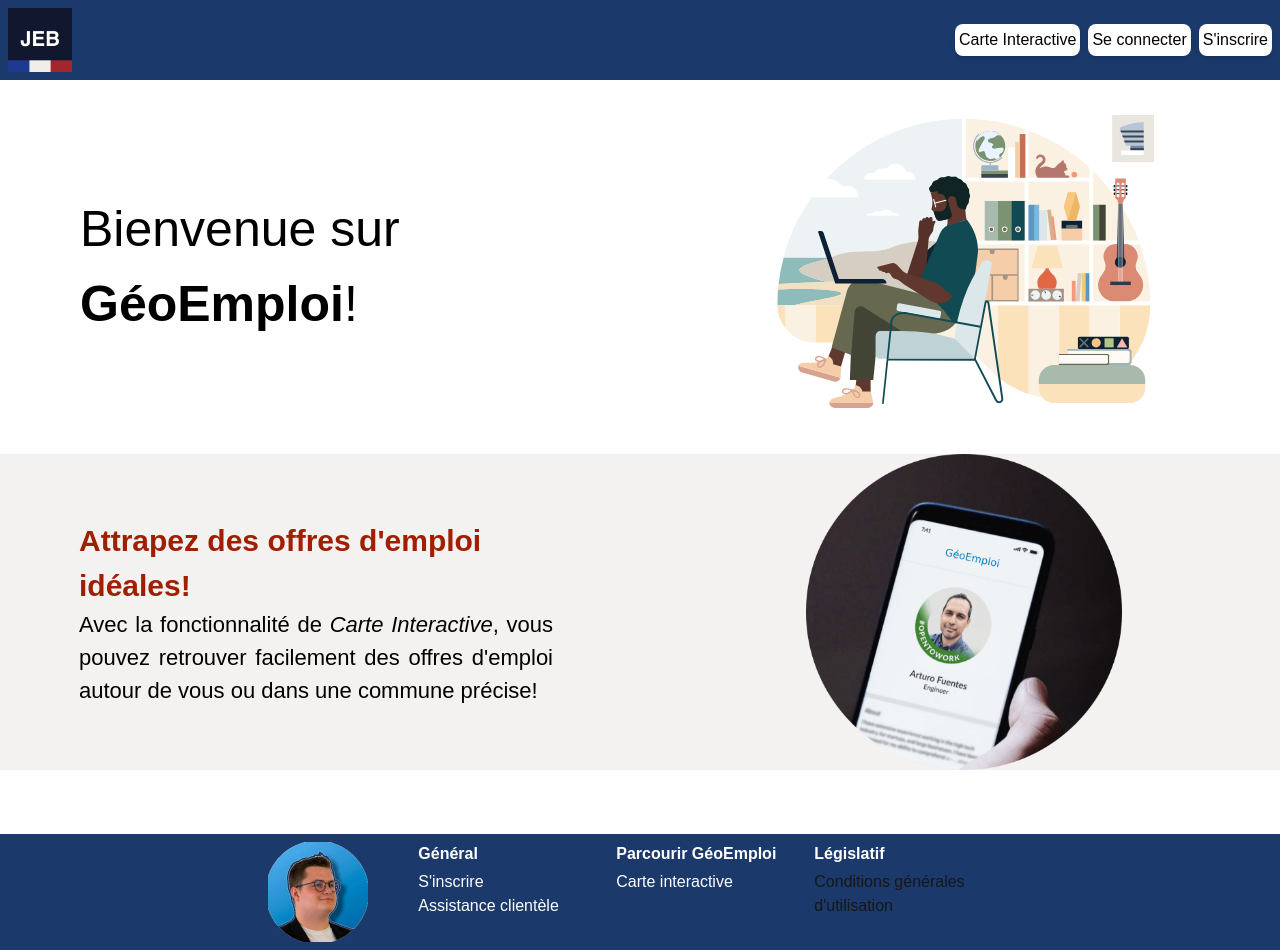
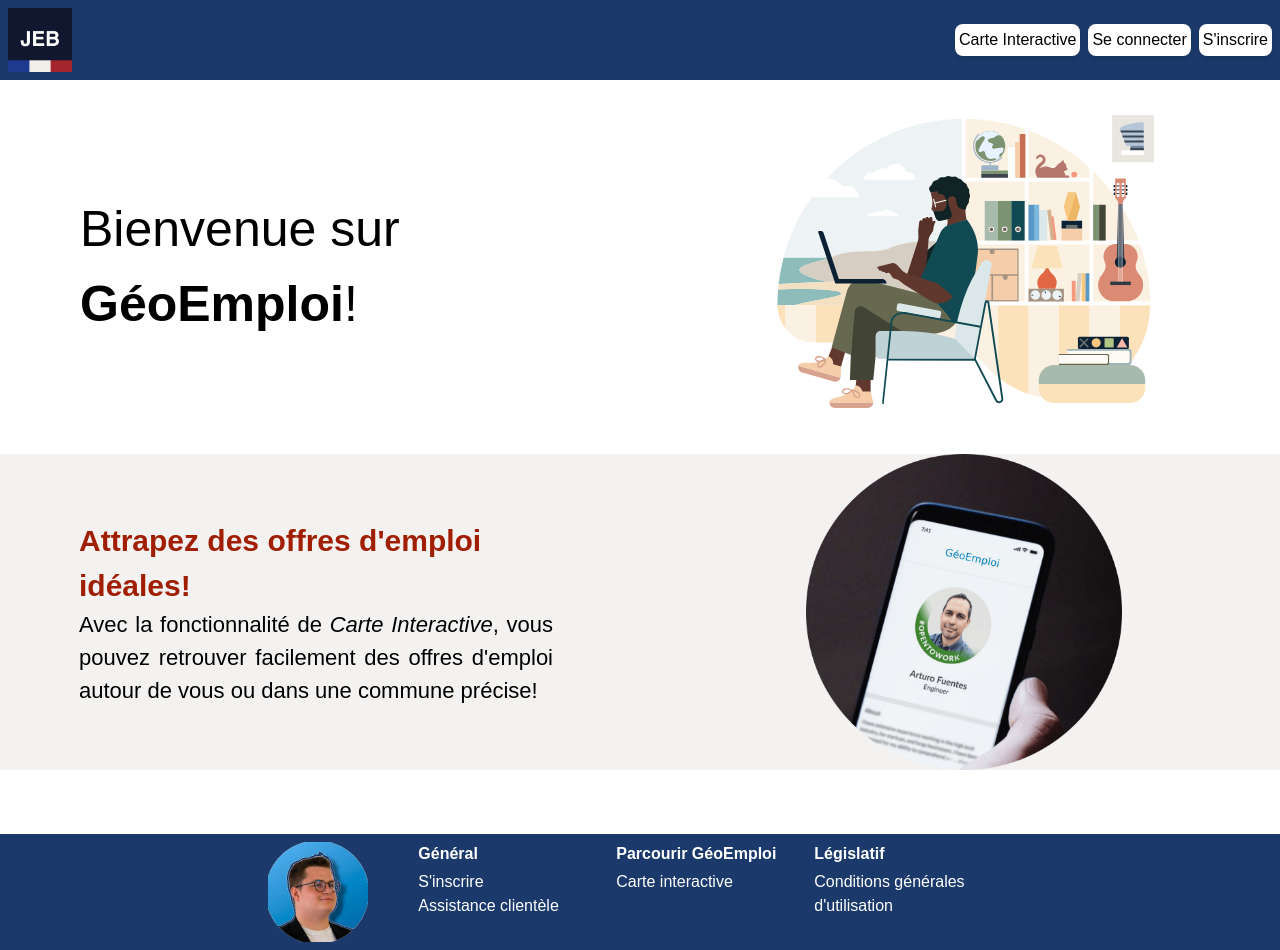
Before and after one commit to SkyReox/GeoEmploi, a Next.js app: page / in a window 1280 px wide. Built offline with nearby package versions, Linux system fonts and the light colour scheme; no server answers.

Commit message:
fix: FooterComponent text is finally white

```diff
--- a/app/components/FooterComponent.tsx
+++ b/app/components/FooterComponent.tsx
@@ -38,7 +38,7 @@ export default function FooterComponent() {
                     <h3 className="font-sans text-md font-bold mb-1 text-white">Législatif</h3>
                     <ul role="list">
                         <li role="listitem">
-                            <a href="/general-terms text-white">Conditions générales d'utilisation</a>
+                            <a href="/general-terms" className="text-white">Conditions générales d'utilisation</a>
                         </li>
                     </ul>
                 </div>
```
